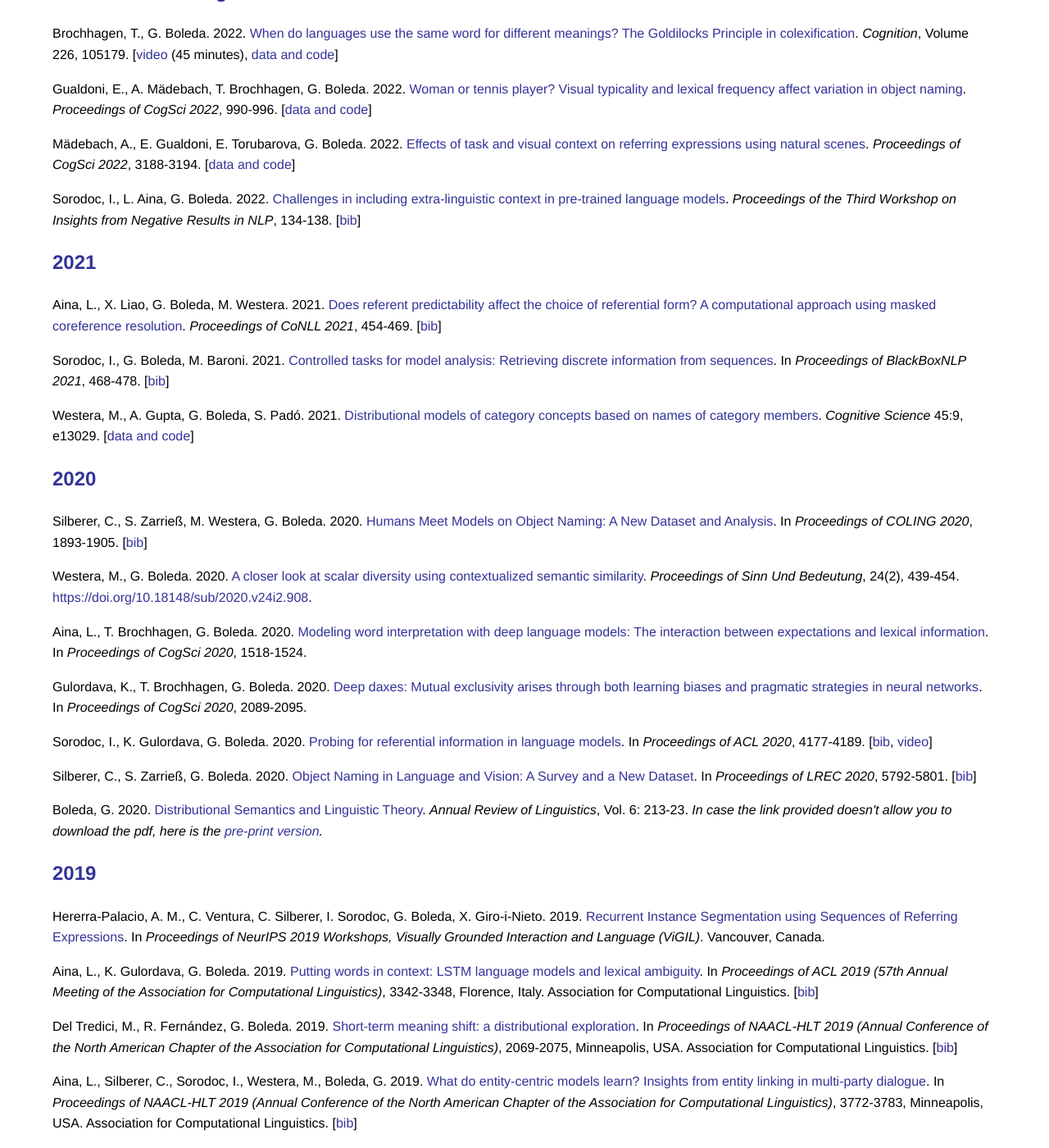
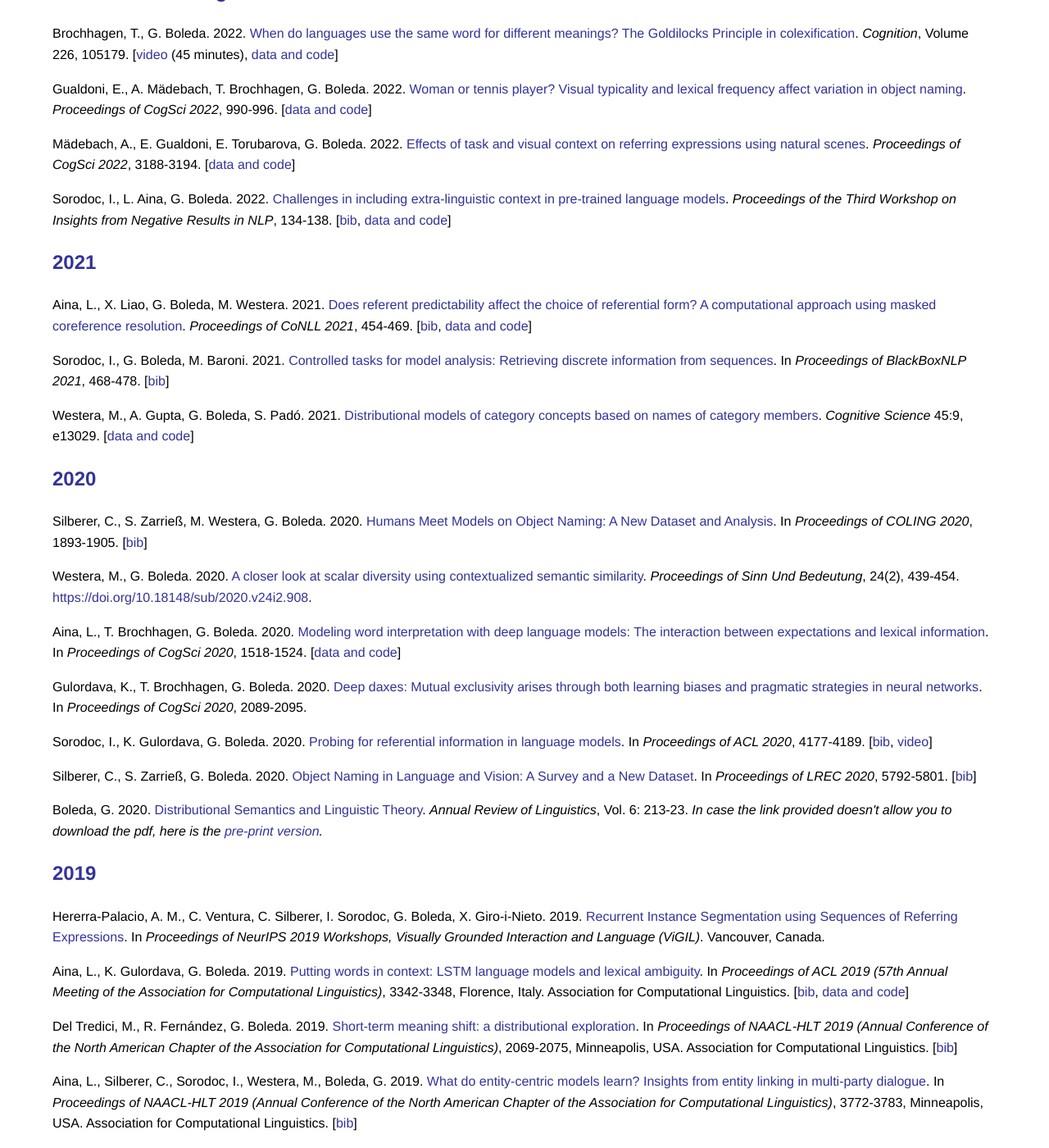
Before and after one commit to gboleda/gboleda.github.io, a Jekyll site: the page built from pubs/index.html, in a window 1280 px wide and 1400 px high, scrolled down 356 px. Shown: the whole window at 82% size. Built offline with Jekyll 4.4.1, drawn with Linux system fonts in a browser that asks for light colours.

Commit message:
add more code+data to pubs

```diff
--- a/pubs/index.html
+++ b/pubs/index.html
@@ -56,7 +56,7 @@ title: publications
 <p>Sorodoc, I., L. Aina, G. Boleda. 2022.
   <a href="https://aclanthology.org/2022.insights-1.18.pdf">Challenges in including extra-linguistic context in pre-trained language models</a>.
   <i>Proceedings of the Third Workshop on Insights from Negative Results in NLP</i>, 134-138.
-  [<a href="https://www.aclweb.org/anthology/2022.insights-1.18.bib">bib</a>]
+  [<a href="https://www.aclweb.org/anthology/2022.insights-1.18.bib">bib</a>, <a href="https://github.com/sorodoc/DiscreteSeq">data and code</a>]
 </p>
 
 <h2><a name="2021">2021</a></h2>
@@ -64,7 +64,7 @@ title: publications
 <p>Aina, L., X. Liao, G. Boleda, M. Westera. 2021.
   <a href="https://aclanthology.org/2021.conll-1.36.pdf">Does referent predictability affect the choice of referential form? A computational approach using masked coreference resolution</a>.
   <i>Proceedings of CoNLL 2021</i>, 454-469.
-  [<a href="https://aclanthology.org/2021.conll-1.36.bib">bib</a>]
+  [<a href="https://aclanthology.org/2021.conll-1.36.bib">bib</a>, <a href="https://github.com/amore-upf/masked-coreference">data and code</a>]
 </p>
 
 <p>Sorodoc, I., G. Boleda, M. Baroni. 2021.
@@ -97,6 +97,7 @@ title: publications
   <a href="https://cognitivesciencesociety.org/cogsci20/papers/0319/0319.pdf">
     Modeling word interpretation with deep language models: The interaction between expectations and lexical information</a>.
   In <i>Proceedings of CogSci 2020</i>, 1518-1524.
+  [<a href="https://github.com/amore-upf/exp_lex_interpretation">data and code</a>]
 </p>
 
 <p>Gulordava, K., T. Brochhagen, G. Boleda. 2020.
@@ -132,7 +133,7 @@ Vancouver, Canada.
 
 <p>Aina, L., K. Gulordava, G. Boleda. 2019.
   <a href="https://www.aclweb.org/anthology/P19-1324.pdf">Putting words in context: LSTM language models and lexical ambiguity</a>. In <i>Proceedings of ACL 2019 (57th Annual Meeting of the Association for Computational Linguistics)</i>, 3342-3348, Florence, Italy. Association for Computational Linguistics.
-  [<a href="https://www.aclweb.org/anthology/papers/P/P19/P19-1324.bib">bib</a>]
+  [<a href="https://www.aclweb.org/anthology/papers/P/P19/P19-1324.bib">bib</a>, <a href="https://github.com/amore-upf/LSTM_ambiguity">data and code</a>]
 </p>
 
 <p>Del Tredici, M., R. Fernández, G. Boleda. 2019.
```
